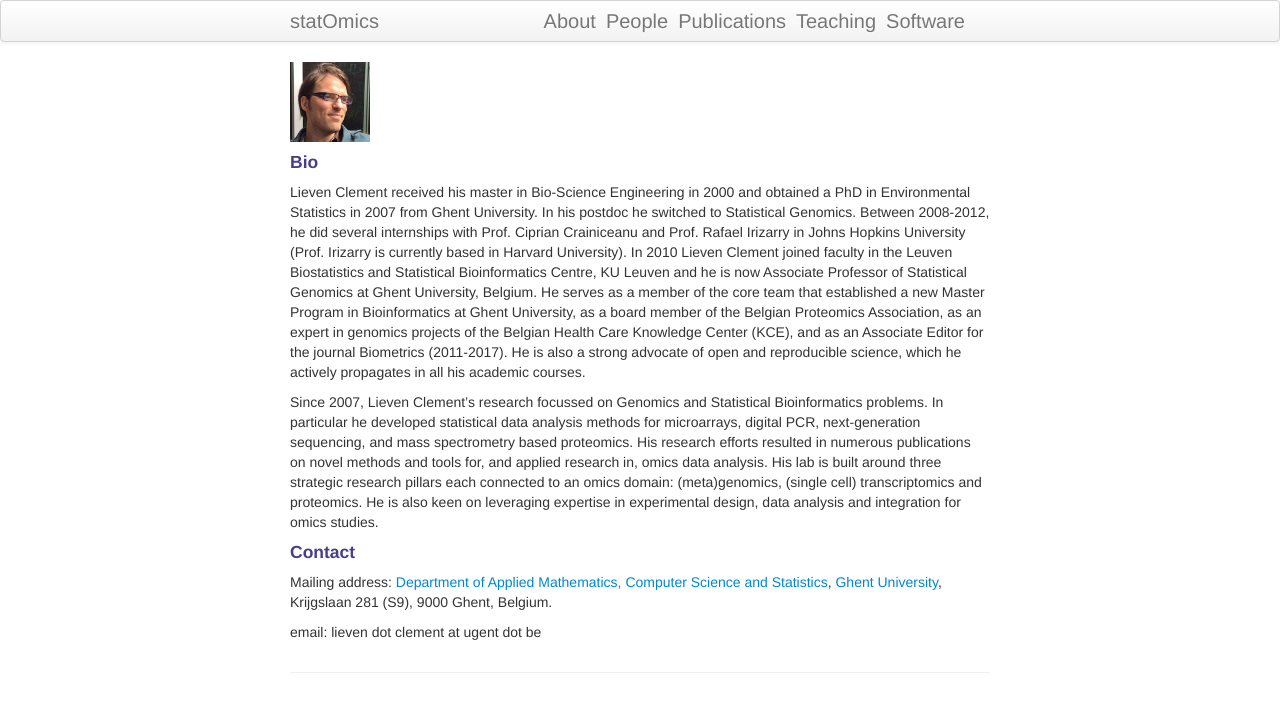
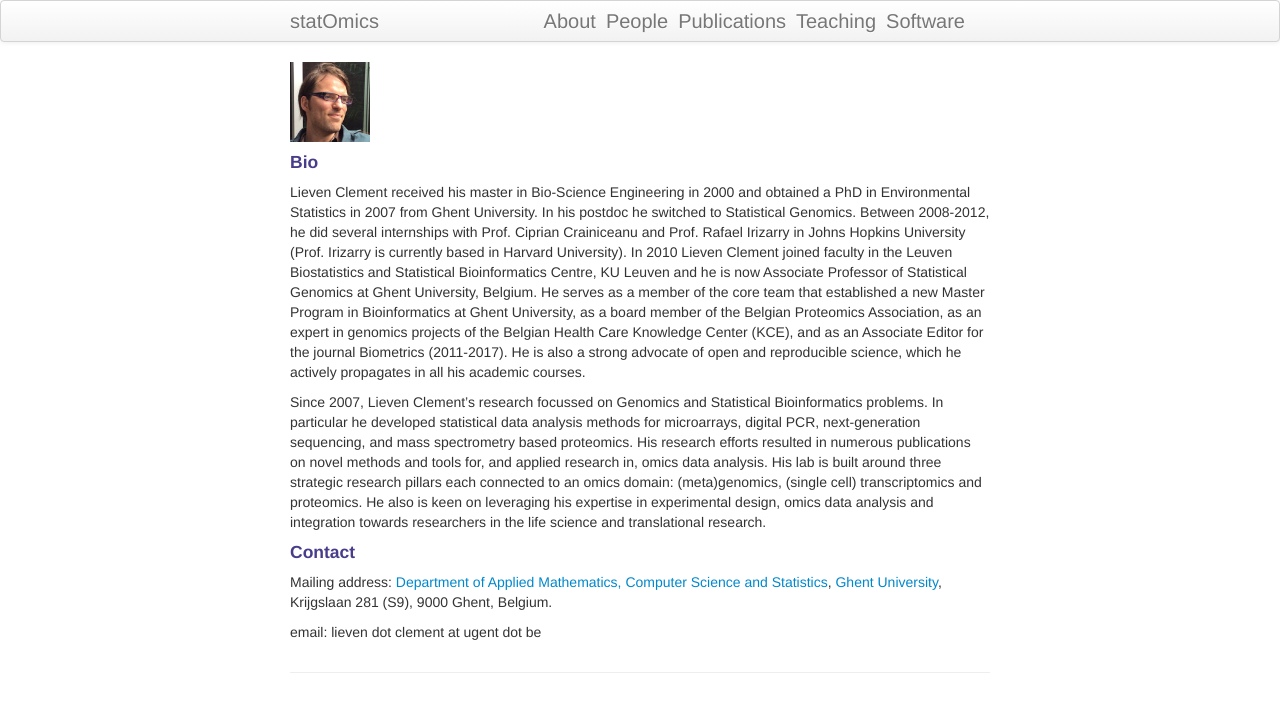
Before and after one commit to statOmics/statOmics.github.io, a Jekyll site: the page built from pages/about.md, in a window 1280 px wide. Shown: the top 712 px of the page. Built offline with Jekyll 4.4.1, drawn with Linux system fonts in a browser that asks for light colours.

Commit message:
updated bio

```diff
--- a/pages/about.md
+++ b/pages/about.md
@@ -8,7 +8,7 @@ title: lieven_clement
 
 Lieven Clement received his master in Bio-Science Engineering in 2000 and obtained a PhD in Environmental Statistics in 2007 from Ghent University. In his postdoc he switched to Statistical Genomics. Between 2008-2012, he did several internships with Prof. Ciprian Crainiceanu and Prof. Rafael Irizarry in Johns Hopkins University (Prof. Irizarry is currently based in Harvard University). In 2010 Lieven Clement joined faculty in the Leuven Biostatistics and Statistical Bioinformatics Centre, KU Leuven and he is now Associate Professor of Statistical Genomics at Ghent University, Belgium. He serves as a member of the core team that established a new Master Program in Bioinformatics at Ghent University, as a board member of the Belgian Proteomics Association, as an expert in genomics projects of the Belgian Health Care Knowledge Center (KCE), and as an Associate Editor for the journal Biometrics (2011-2017). He is also a strong advocate of open and reproducible science, which he actively propagates in all his academic courses.
 
-Since 2007, Lieven Clement’s research focussed on Genomics and Statistical Bioinformatics problems. In particular he developed statistical data analysis methods for microarrays, digital PCR, next-generation sequencing, and mass spectrometry based proteomics. His research efforts resulted in numerous publications on novel methods and tools for, and applied research in, omics data analysis. His lab is built around three strategic research pillars each connected to an omics domain: (meta)genomics, (single cell) transcriptomics and proteomics. He is also keen on leveraging expertise in experimental design, data analysis and integration for omics studies.
+Since 2007, Lieven Clement’s research focussed on Genomics and Statistical Bioinformatics problems. In particular he developed statistical data analysis methods for microarrays, digital PCR, next-generation sequencing, and mass spectrometry based proteomics. His research efforts resulted in numerous publications on novel methods and tools for, and applied research in, omics data analysis. His lab is built around three strategic research pillars each connected to an omics domain: (meta)genomics, (single cell) transcriptomics and proteomics. He also is keen on leveraging his expertise in experimental design, omics data analysis and integration towards researchers in the life science and translational research.
 
 #### Contact
 
```
